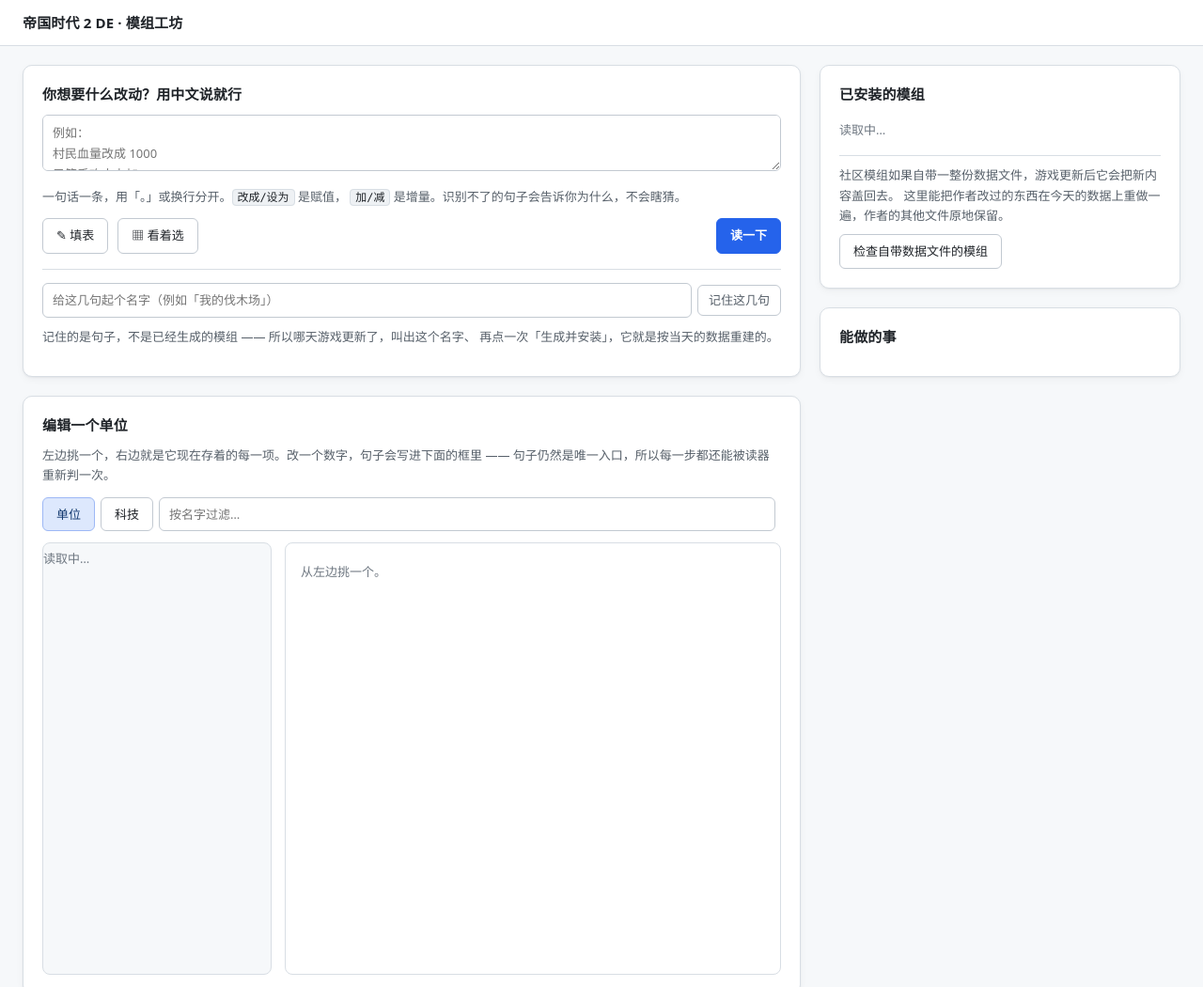
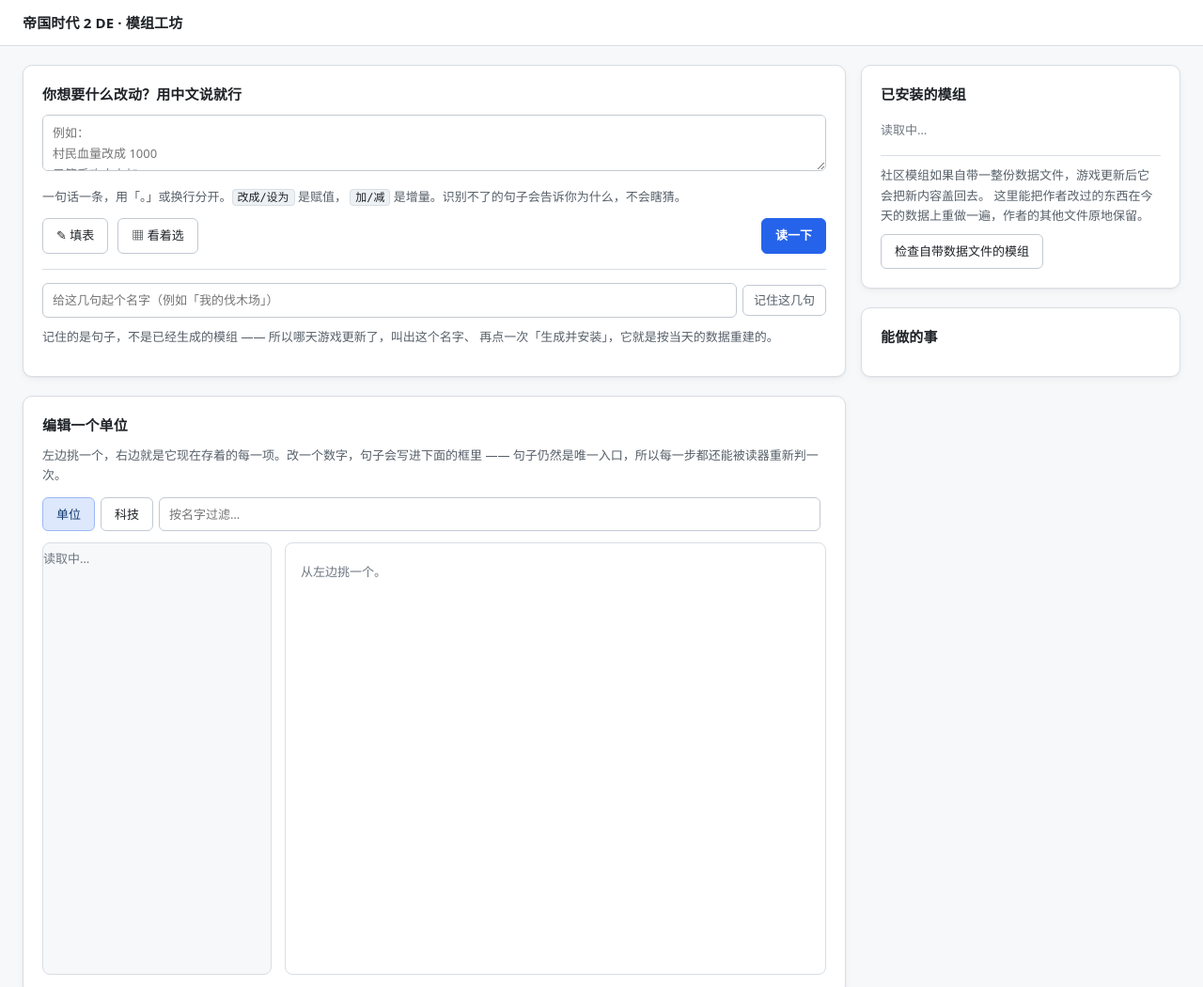
Before and after one commit to 198agk/AoE2DEModWorkshop, a plain HTML site: page aoe2mod/ui/static/index.html in a window 1280 px wide. Shown: the top 1050 px of the page at 94% size. Drawn offline with Linux system fonts and the light colour scheme; no server answers.

Commit message:
Give the right column a floor, so the buttons stop falling off the edge
The diag overlay said `vw=1237 doc=1237/1237`, so nothing was scrolling
sideways and the grid was not the wrong shape -- the 384 px aside simply had
no rule of its own, so it fell back to its automatic minimum size (its widest
child) and overflowed its track without a scrollbar to admit it.

`aside { min-width: 0 }` is the fix; a 340 px column below 1320 px and the
one-column collapse moved from 1080 to 1120 keep it true at the width this
window actually gets.  Verified at 1237 px, which is the measured viewport in
the real window: the "移除" buttons are inside the frame now, where at 1267
they had 30 px to spare and at 1237 they were gone.

The wrong turn before this one is worth recording: I measured the screenshots
instead of the document, saw content end at x=1248 of a 1267 px image with
19 px of margin, and concluded nothing was clipped.  The screenshot is 30 px
wider than the viewport, so that margin was the window frame, not breathing
room.  `doc=1237/1237` was the number that mattered and it was already on the
screen.

```diff
--- a/aoe2mod/ui/static/index.html
+++ b/aoe2mod/ui/static/index.html
@@ -63,6 +63,10 @@
   header .status { color: var(--text-2); font-size: 12px; }
 
   /* ---- layout ------------------------------------------------------------ */
+  /* No rule existed for this element, so it fell back to its automatic
+     minimum size -- the widest child -- and overflowed its grid track
+     without a scrollbar to say so. */
+  aside { min-width: 0; }
   main {
     display: grid;
     grid-template-columns: minmax(0, 1fr) 384px;
@@ -72,7 +76,14 @@
     margin: 0 auto;
     padding: 20px 24px 56px;
   }
-  @media (max-width: 1080px) {
+  /* 1237 px is what the real window gets (measured 2026-10-26); at that
+     width a 384 px column has the module rows' own width taken out of it
+     and the buttons fall off the edge.  Narrow the column first, then
+     collapse. */
+  @media (max-width: 1320px) {
+    main { grid-template-columns: minmax(0, 1fr) 340px; gap: 16px; }
+  }
+  @media (max-width: 1120px) {
     main { grid-template-columns: minmax(0, 1fr); }
   }
 
```
